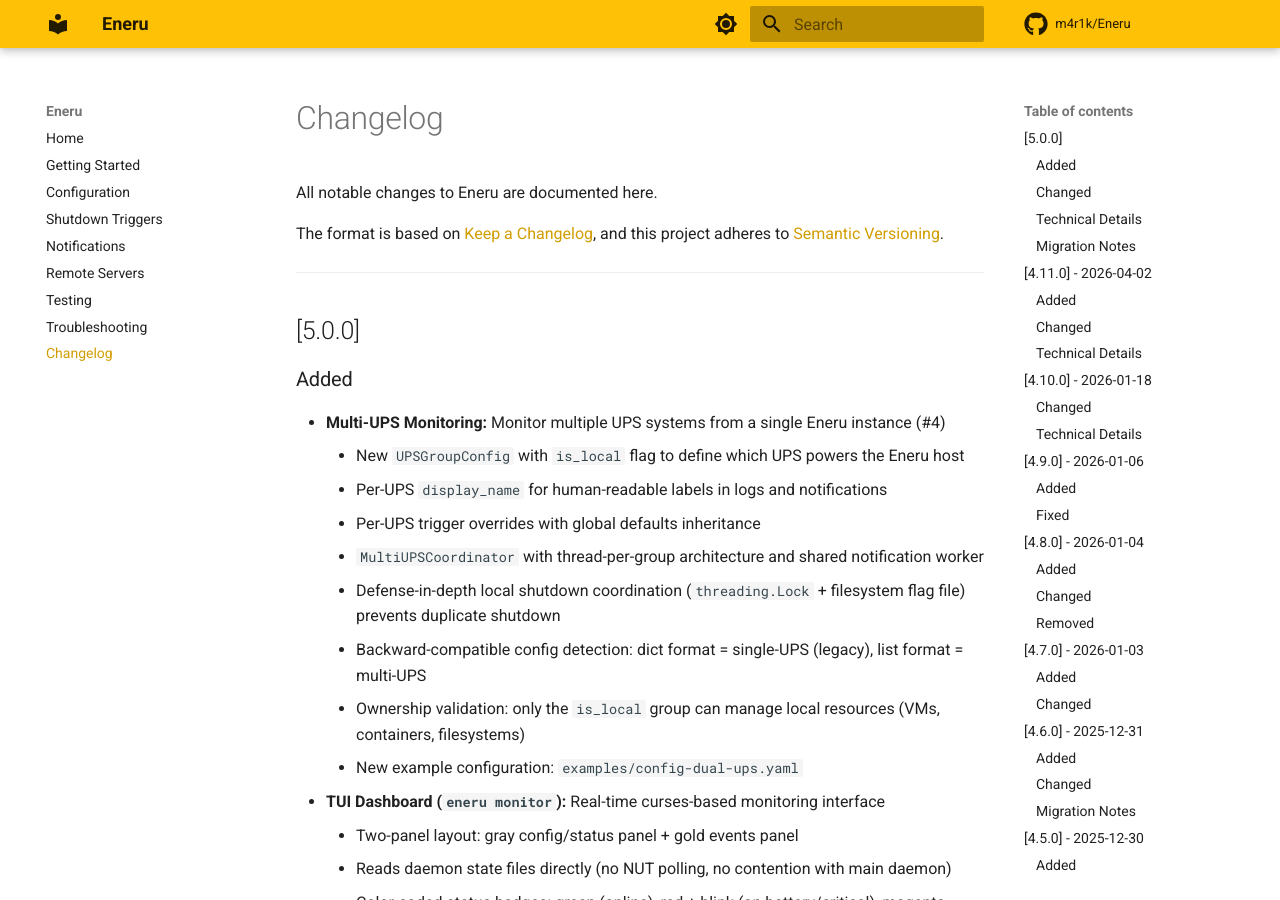
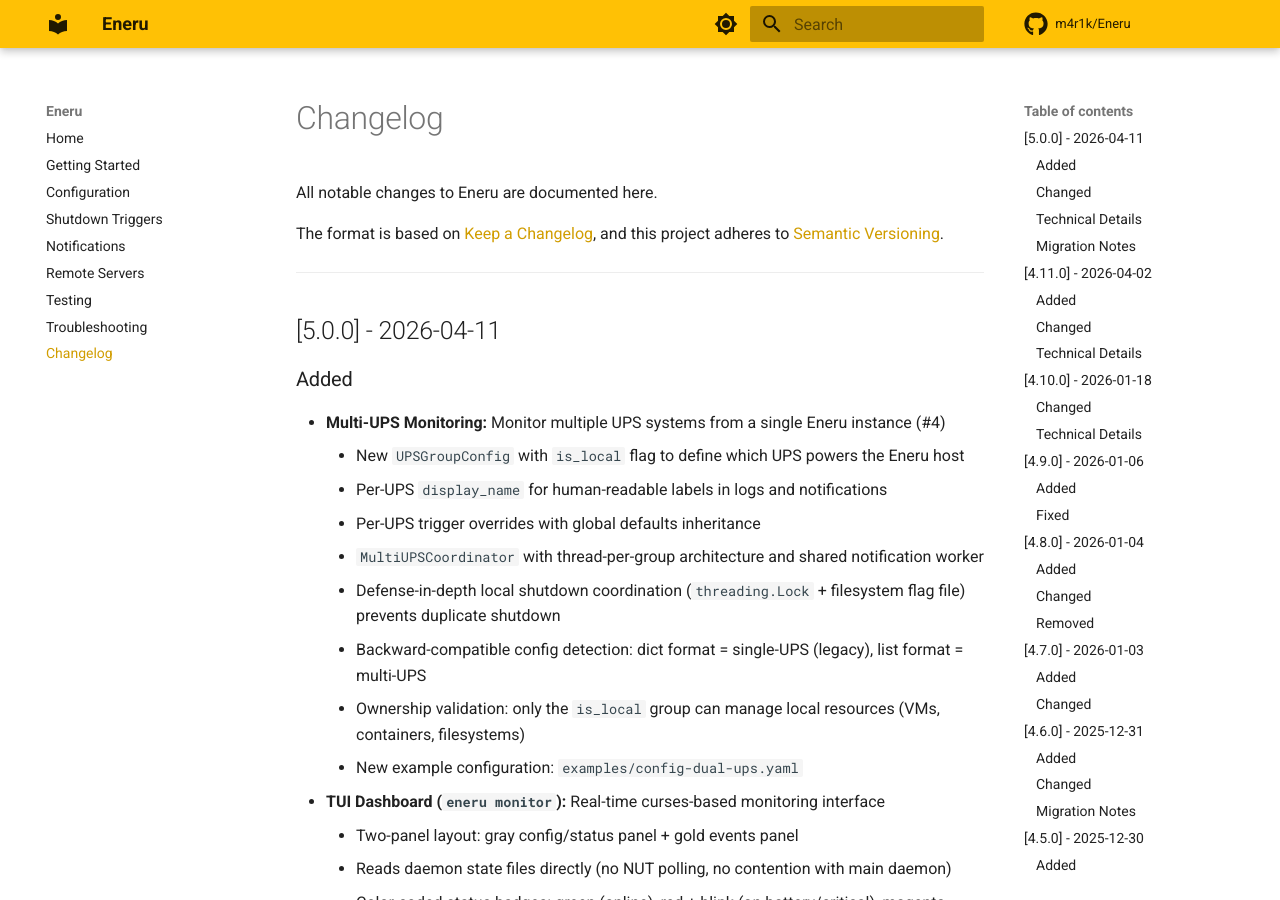
Before and after one commit to m4r1k/Eneru, an MkDocs documentation site: the page built from docs/changelog.md, in a window 1280 px wide and 900 px high. Built offline with MkDocs 1.6.1 and Material for MkDocs 9.7.7, drawn with Linux system fonts in a browser that asks for light colours; comment, search, counter and statistics services are not loaded.

Commit message:
docs: add release date to v5.0.0 changelog
Co-Authored-By: Claude Opus 4.6 (1M context) <noreply@anthropic.com>

```diff
--- a/docs/changelog.md
+++ b/docs/changelog.md
@@ -7,7 +7,7 @@ and this project adheres to [Semantic Versioning](https://semver.org/spec/v2.0.0
 
 ---
 
-## [5.0.0]
+## [5.0.0] - 2026-04-11
 
 ### Added
 - **Multi-UPS Monitoring:** Monitor multiple UPS systems from a single Eneru instance (#4)
```
